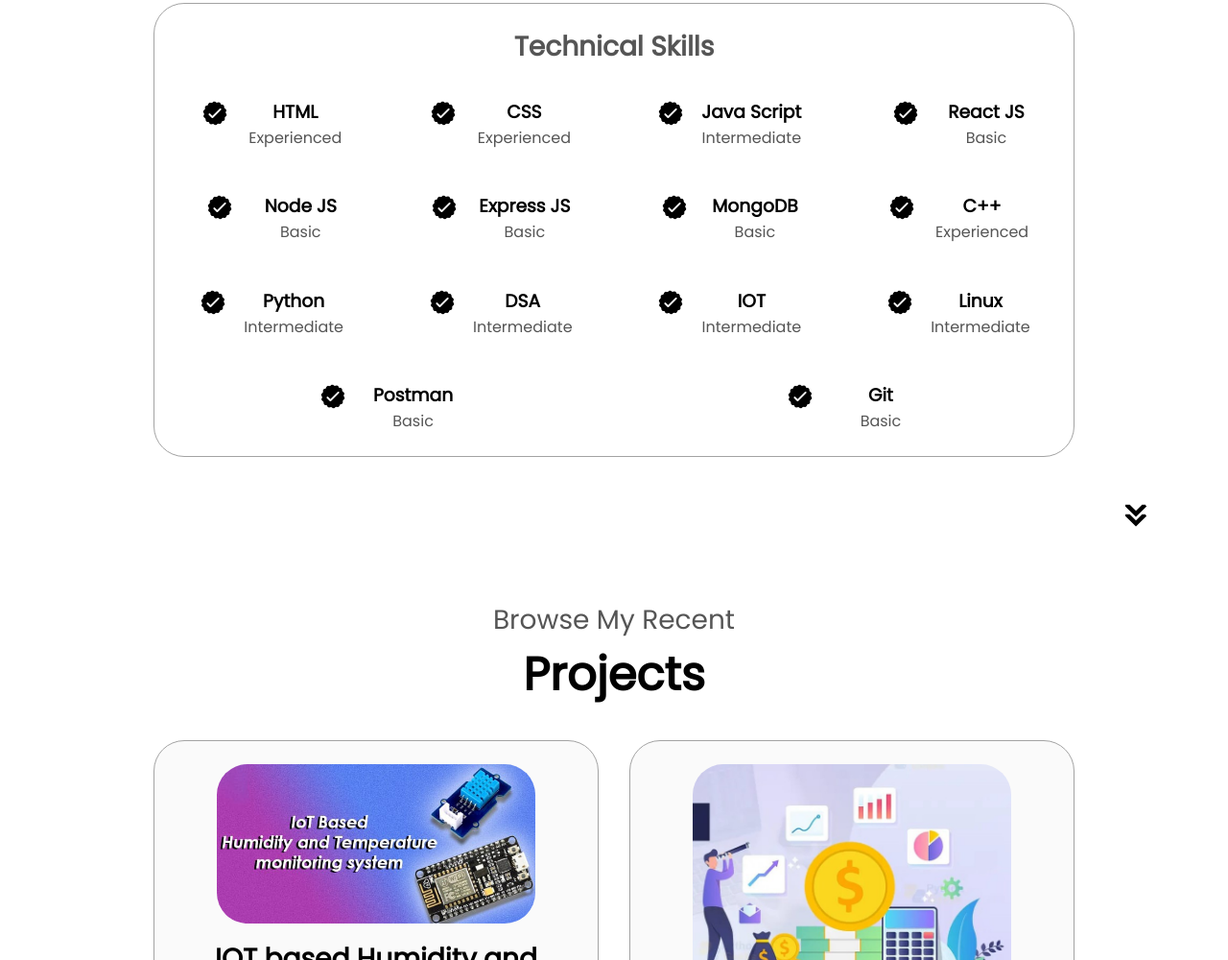
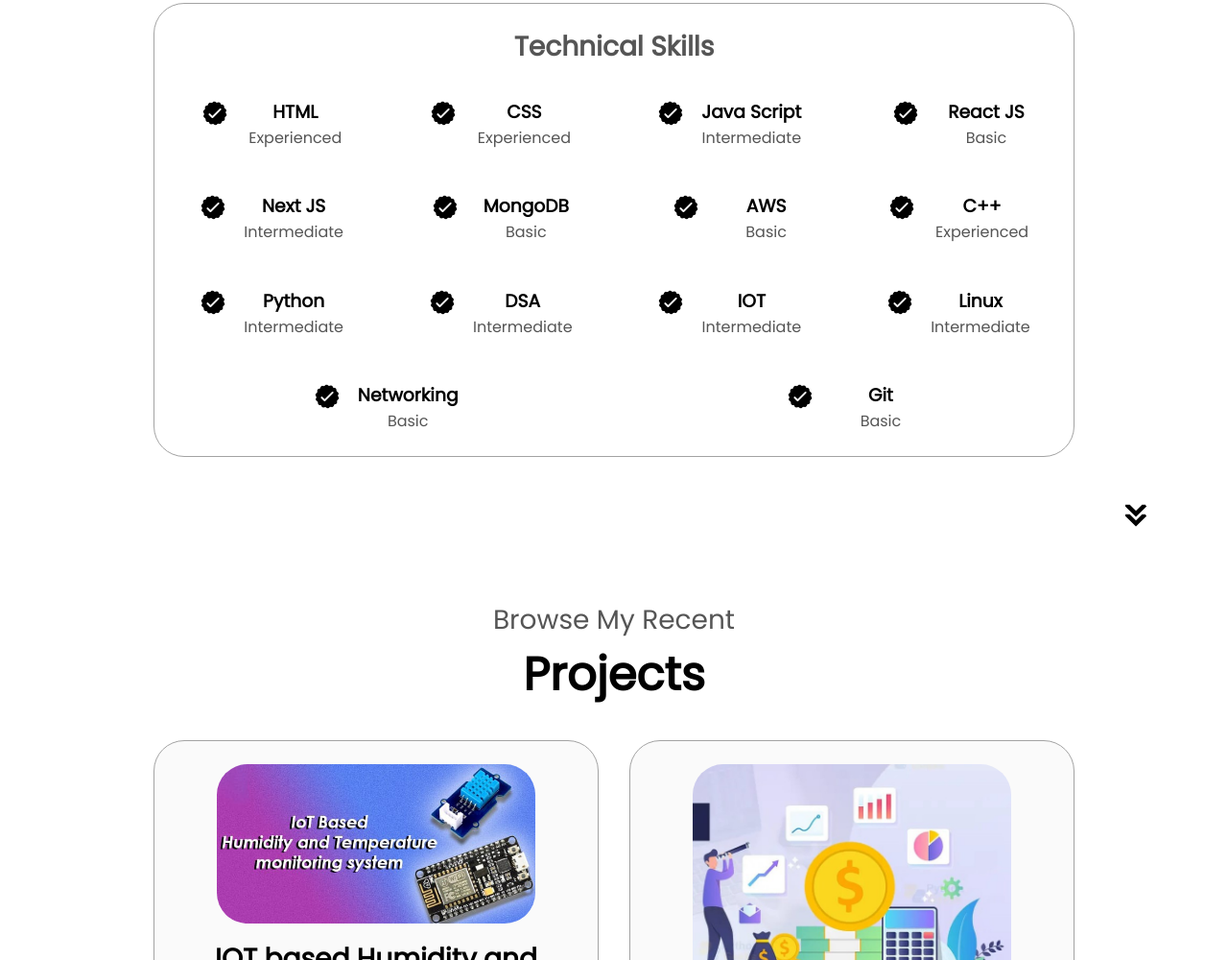
Before and after one commit to BrijNandan101/portfolio1, a plain HTML site: page index.html in a window 1280 px wide. Shown: the part 1839-2839 px from the top of the page at 96% size. Drawn offline with Linux system fonts and the light colour scheme.

Commit message:
Update index.html

```diff
--- a/index.html
+++ b/index.html
@@ -144,7 +144,16 @@
                              alt="Experience"
                              class="icon"/>
                             <div>
-                                <h3>Node JS</h3>
+                                <h3>Next JS</h3>
+                                <p>Intermediate</p>
+                            </div>
+                        </article>
+                        <article>
+                            <img src="assets\checkmark.png"
+                             alt="Experience"
+                             class="icon"/>
+                            <div>
+                                <h3>MongoDB</h3>
                                 <p>Basic</p>
                             </div>
                         </article>
@@ -153,16 +162,7 @@
                              alt="Experience"
                              class="icon"/>
                             <div>
-                                <h3>Express JS</h3>
-                                <p>Basic</p>
-                            </div>
-                        </article>
-                        <article>
-                            <img src="assets\checkmark.png"
-                             alt="Experience"
-                             class="icon"/>
-                            <div>
-                                <h3>MongoDB</h3>
+                                <h3>AWS</h3>
                                 <p>Basic</p>
                             </div>
                         </article>
@@ -216,7 +216,7 @@
                              alt="Experience"
                              class="icon"/>
                             <div>
-                                <h3>Postman</h3>
+                                <h3>Networking</h3>
                                 <p>Basic</p>
                             </div>
                         </article>
```
